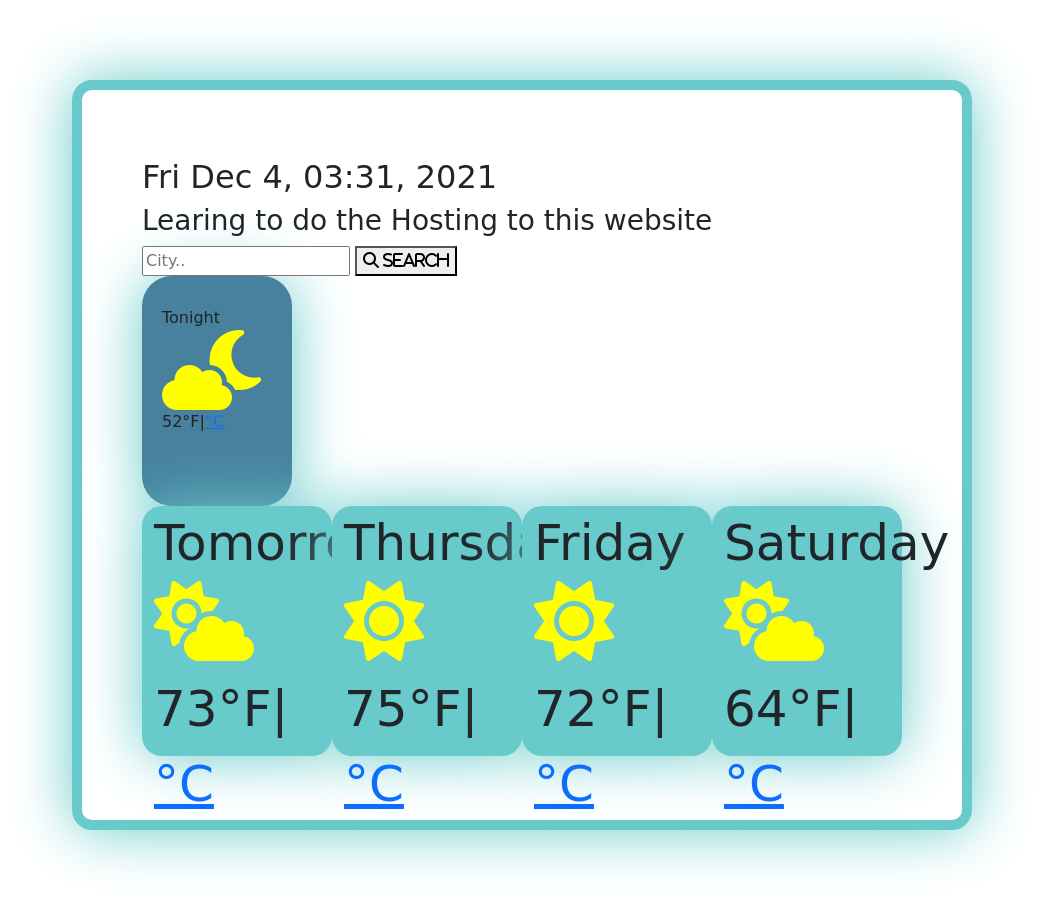
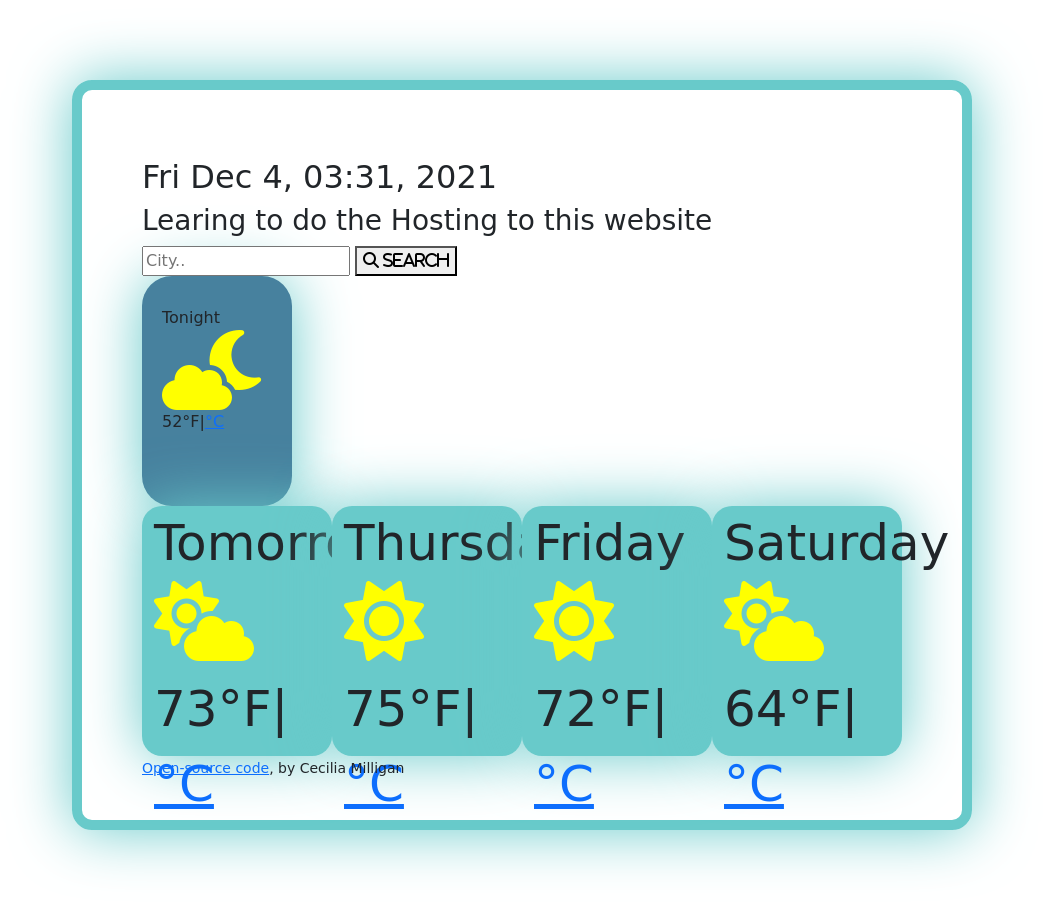
Before and after one commit to camilligan89/my-first-shecodes-github-folder, a plain HTML site: page index.html in a window 1280 px wide. Shown: the whole page, without its empty margins (8-1051 px from the left). Drawn offline with nearby package versions, Linux system fonts and the light colour scheme; a web font is replaced by a local one.

Commit message:
Update index.html
Added link to this html

```diff
--- a/index.html
+++ b/index.html
@@ -97,6 +97,7 @@
         </div>
       </div>
     </div>
+          <small><a href="https://github.com/camilligan89/my-first-shecodes-github-folder target="blank">Open-source code</a>, by Cecilia Milligan</small>
     <script src="src/index.js"></script>
   </body>
 </html>
```
